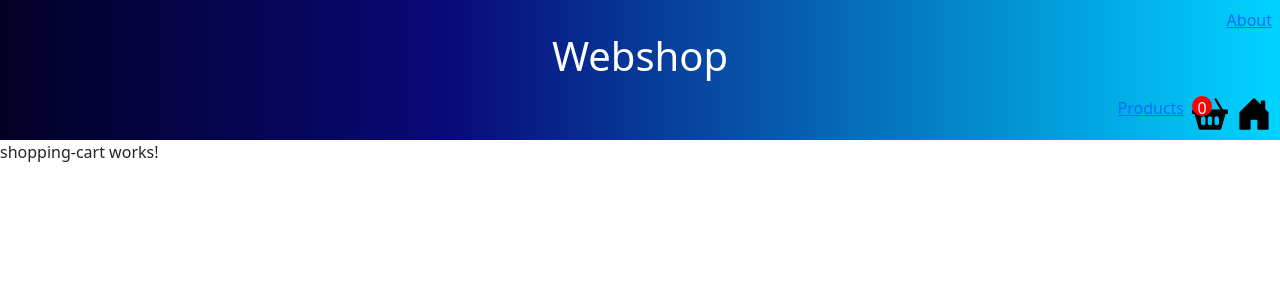
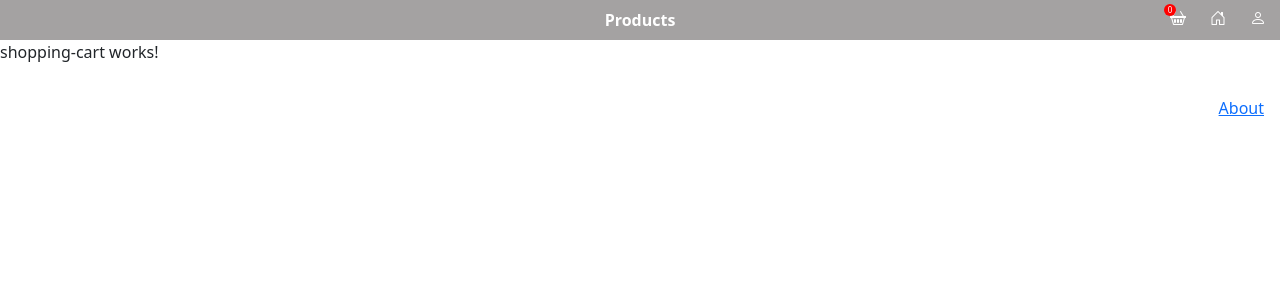
Before and after one commit to GustavAxelsson/DAT076-group-11, an Angular app in the folder webshop/src/main/frontend/: page /shopping-cart in a window 1280 px wide. Shown: the top 300 px of the page. Built offline with nearby package versions, Linux system fonts and the light colour scheme.

Commit message:
Changed layout on header

```diff
--- a/webshop/src/main/frontend/src/app/app.component.html
+++ b/webshop/src/main/frontend/src/app/app.component.html
@@ -1,25 +1,42 @@
 <header>
+  <div class="navigation-bar">
+    <div class="products">
+      <div class="products-link" [routerLink]="'products'">Products</div>
+      <div class="categories-menu">
+        <div class="cat">Shirts</div>
+        <div class="cat">Shoes</div>
+        <div class="cat">T-shirts</div>
+      </div>
+    </div>
+
+
+
+    <div class="right-aligned">
+
+      <div class="shopping-cart" [routerLink]="'shopping-cart'">
+        <div class="number">{{itemsInShoppingCart$ | async}}</div>
+        <div class="icon-buttons">
+          <i class="bi bi-basket2"></i>
+        </div>
+      </div>
+
+      <div class="icon-buttons home-button" [routerLink]="'home'">
+        <i class="bi bi-house-door"></i>
+      </div>
+
+      <div class="icon-buttons">
+        <i class="bi bi-person"></i>
+      </div>
+    </div>
+
+  </div>
+</header>
+
+
+<router-outlet></router-outlet>
+
+<footer>
   <div class="about-container">
     <a [routerLink]="'about'">About</a>
   </div>
-  <h1>Webshop</h1>
-  <div class="navigation-bar">
-    <a [routerLink]="'products'">Products</a>
-    <div class="shopping-cart" [routerLink]="'shopping-cart'">
-      <div class="number">{{itemsInShoppingCart$ | async}}</div>
-      <div class="icon-buttons">
-        <svg xmlns="http://www.w3.org/2000/svg" width="16" height="16" fill="currentColor" class="bi bi-basket2-fill" viewBox="0 0 16 16">
-          <path d="M5.929 1.757a.5.5 0 1 0-.858-.514L2.217 6H.5a.5.5 0 0 0-.5.5v1a.5.5 0 0 0 .5.5h.623l1.844 6.456A.75.75 0 0 0 3.69 15h8.622a.75.75 0 0 0 .722-.544L14.877 8h.623a.5.5 0 0 0 .5-.5v-1a.5.5 0 0 0-.5-.5h-1.717L10.93 1.243a.5.5 0 1 0-.858.514L12.617 6H3.383L5.93 1.757zM4 10a1 1 0 0 1 2 0v2a1 1 0 1 1-2 0v-2zm3 0a1 1 0 0 1 2 0v2a1 1 0 1 1-2 0v-2zm4-1a1 1 0 0 1 1 1v2a1 1 0 1 1-2 0v-2a1 1 0 0 1 1-1z"/>
-        </svg>
-      </div>
-    </div>
-
-    <div  class="icon-buttons home-button" [routerLink]="'home'">
-      <svg xmlns="http://www.w3.org/2000/svg" width="16" height="16" fill="currentColor" class="bi bi-house-door-fill" viewBox="0 0 16 16">
-        <path d="M6.5 14.5v-3.505c0-.245.25-.495.5-.495h2c.25 0 .5.25.5.5v3.5a.5.5 0 0 0 .5.5h4a.5.5 0 0 0 .5-.5v-7a.5.5 0 0 0-.146-.354L13 5.793V2.5a.5.5 0 0 0-.5-.5h-1a.5.5 0 0 0-.5.5v1.293L8.354 1.146a.5.5 0 0 0-.708 0l-6 6A.5.5 0 0 0 1.5 7.5v7a.5.5 0 0 0 .5.5h4a.5.5 0 0 0 .5-.5z"/>
-      </svg>
-    </div>
-  </div>
-</header>
-
-<router-outlet></router-outlet>
+</footer>
--- a/webshop/src/main/frontend/src/app/app.component.scss
+++ b/webshop/src/main/frontend/src/app/app.component.scss
@@ -1,22 +1,27 @@
 header {
-  h1 {
-    margin-top: 0;
+  background-color: #a4a2a2;
+  text-align: center;
+  color: white;
+  position: relative;
 }
-  text-align: center;
-  background: linear-gradient(90deg, rgba(2,0,36,1) 0%, rgba(9,9,121,1) 35%, rgba(0,212,255,1) 100%);
-  color: white;
 
 .navigation-bar {
+  position: relative;
   display: flex;
-    justify-content: flex-end;
+  justify-content: center;
   padding: 8px;
-
-    > * {
-      margin-left: 8px;
+  .shopping-cart {
+    position: relative;
+  }
+  .right-aligned {
+    display: flex;
+    position: absolute;
+    right: 8px;
+    bottom: 8px;
   }
 
-    .shopping-cart {
-      position: relative;
+  .right-aligned > * {
+    margin-left: 12px;
   }
 
   .number {
@@ -24,38 +29,76 @@ header {
     z-index: 2;
     border-radius: 10px;
     background-color: red;
-      height: 20px;
-      width: 20px;
+    height: 12px;
+    width: 12px;
+    font-size: 8px;
   }
-    .shopping-cart:hover {
-      transform: scale(1.3);
+
+  .right-aligned > div:hover {
+  transform: scale(1.2);
   cursor: pointer;
   }
 
   .icon-buttons {
-      color: black;
+    color: white;
     display: flex;
     justify-content: center;
     align-items:center;
-      > svg {
-        width: 36px;
-        height: 36px;
+    width: 28px;
+    height: 28px;
   }
 }
-    .home-button:hover {
-      transform: scale(1.2);
-      cursor: pointer;
+
+.products {
+  position: relative;
+  width: 400px;
 
 }
+
+.products-link {
+  color: white;
+  font-weight: 800;
+  cursor: pointer;
 }
+
+.products:hover .categories-menu {
+  visibility: visible;
+  display: flex;
+  transition-delay: 0s;
+}
+
+.categories-menu {
+  visibility: hidden;
+  display: none;
+  width: 400px;
+  border-radius: 20px;
+  position: absolute;
+  top: 105%;
+  transition: 0.2s 1s;
+  justify-content: space-between;
+  background-color: #2d2d2d;
+  color: white;
+  padding: 16px;
+  z-index: 2;
+  opacity: 0.95;
+}
+
+.cat {
+  font-weight: 800;
+}
+
+.cat:hover {
+  transform: scale(1.4);
+  cursor: pointer;
+}
+
 
 .about-container {
   display: flex;
   justify-content: flex-end;
+  padding: 8px;
   > a {
     padding-top: 8px;
     padding-right: 8px;
   }
-
 }
-}
--- a/webshop/src/main/frontend/src/app/pages/home/home.component.html
+++ b/webshop/src/main/frontend/src/app/pages/home/home.component.html
@@ -12,17 +12,17 @@
             <div class="carousel-item active">
                 <img
                         src="https://images.unsplash.com/photo-1571366343168-631c5bcca7a4?ixlib=rb-1.2.1&ixid=eyJhcHBfaWQiOjEyMDd9&auto=format&fit=crop&w=1051&q=80"
-                        width="1100" height="500">
+                        width="1500" height="500">
             </div>
             <div class="carousel-item">
                 <img
                         src="https://images.unsplash.com/photo-1571208756906-92fea1cc1087?ixlib=rb-1.2.1&ixid=eyJhcHBfaWQiOjEyMDd9&auto=format&fit=crop&w=1051&q=80"
-                        width="1100" height="500">
+                        width="1500" height="500">
             </div>
             <div class="carousel-item">
                 <img
                         src="https://images.unsplash.com/photo-1469474968028-56623f02e42e?ixlib=rb-1.2.1&ixid=eyJhcHBfaWQiOjEyMDd9&auto=format&fit=crop&w=1053&q=80"
-                        width="1100" height="500">
+                        width="1500" height="500">
             </div>
         </div>
 
```
Also changed, not shown: 1 other file (tests, documents, lock files or other folders). Lines whose indentation alone changed are shown as unchanged.
